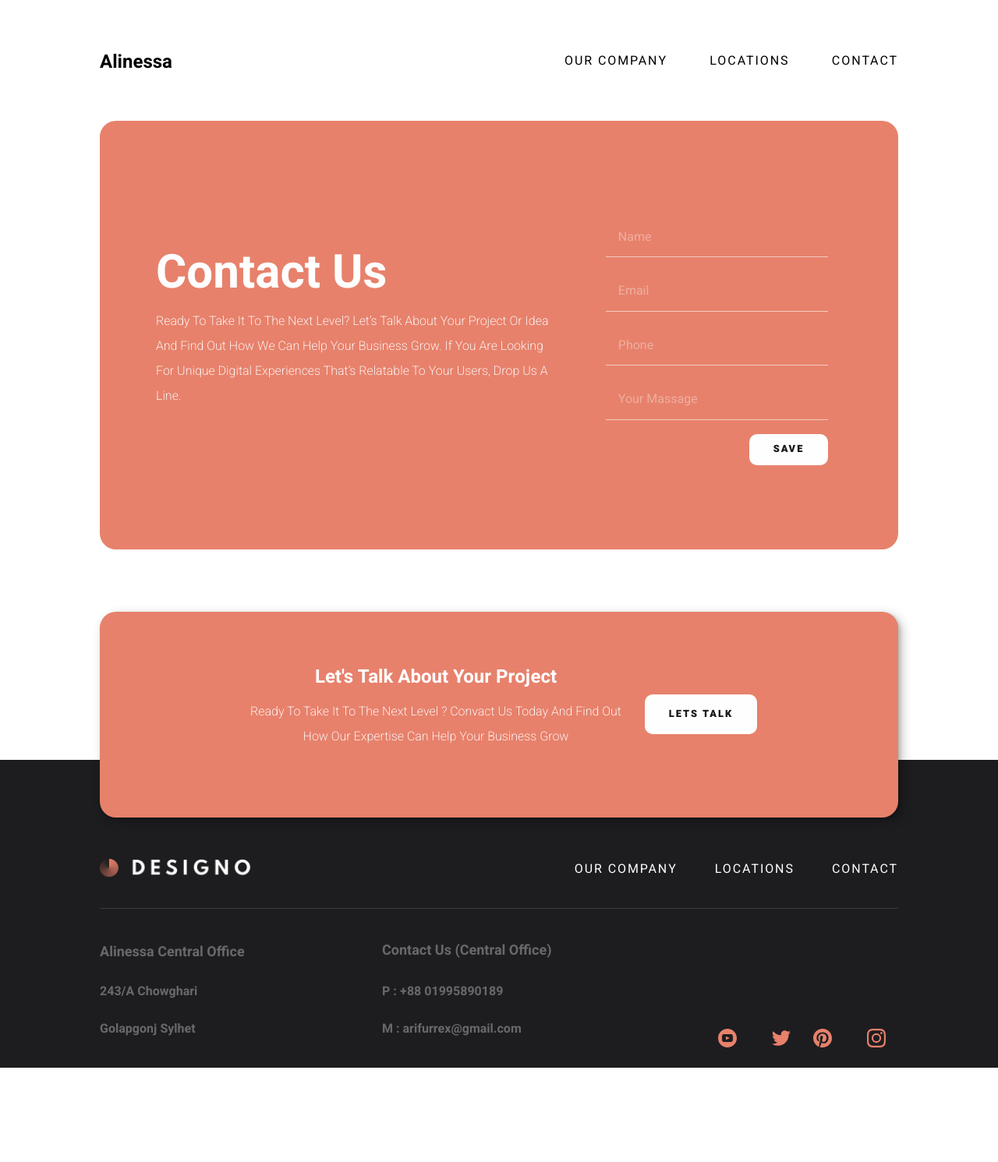
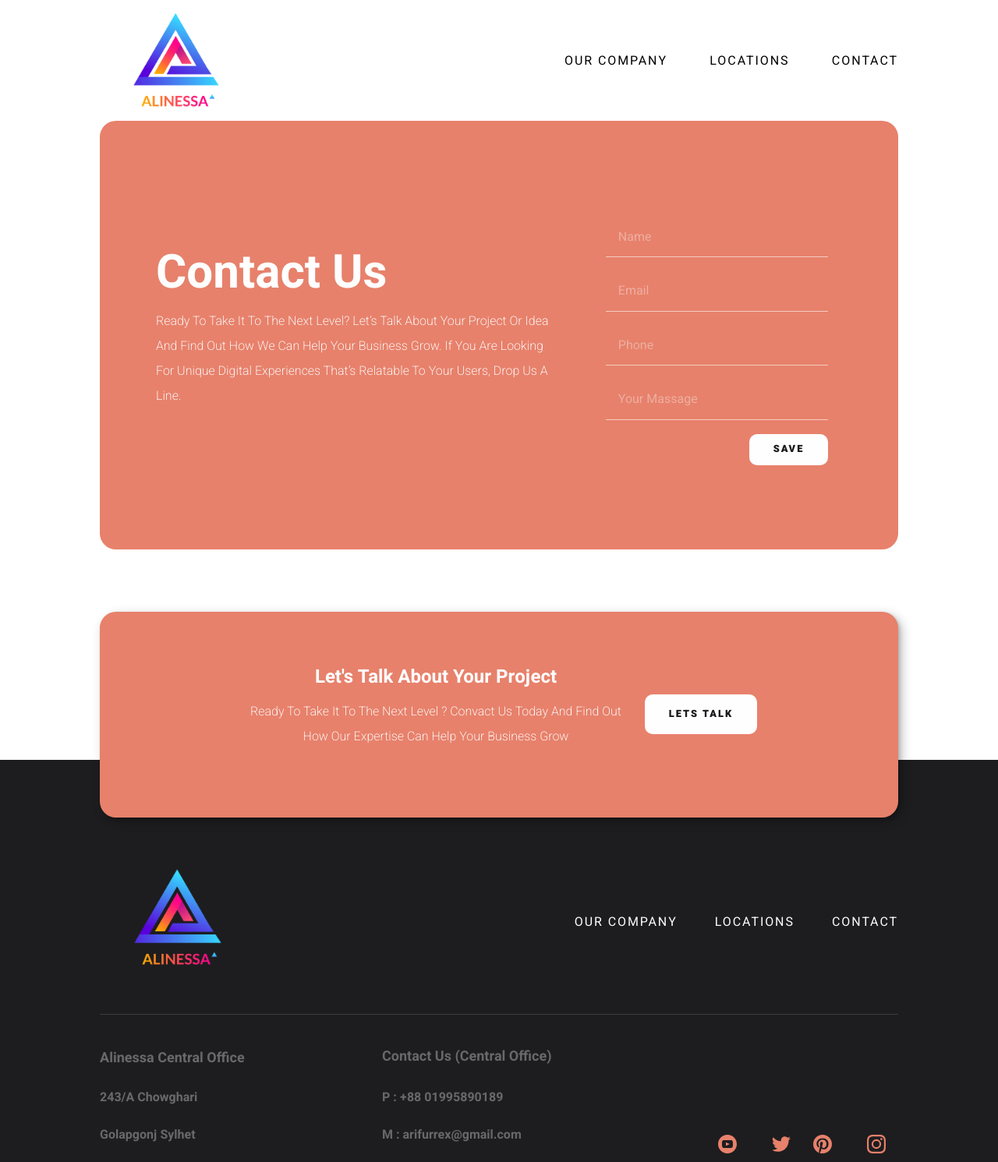
Before and after one commit to Arifurrex/my-company, a plain HTML site: page src/3-pages/contact.html in a window 1280 px wide. Shown: the whole page at 78% size. Before the commit the page ends 1370 px from the top, so only its background shows below. Drawn offline with Linux system fonts and the light colour scheme; files that its build step writes are made by us from their sources.

Commit message:
contact page logo changes

```diff
--- a/src/3-pages/contact.html
+++ b/src/3-pages/contact.html
@@ -27,7 +27,10 @@
     <!-- ============================ -->
     <header>
       <nav>
-        <a href="/index.html"> <h3>Alinessa</h3> </a>
+        <!-- <a href="/index.html"> <h3>Alinessa</h3> </a> -->
+        <a href="/index.html" class="logo-image">
+          <img src="/assets/alinessa_logo.png" alt="logo-light" />
+        </a>
         <ul class="nav-list">
           <li class="nav-list-item">
             <a href="/src/3-pages/aboutus.html" class="black nav-links"
@@ -124,13 +127,13 @@
               how our expertise can help your business grow
             </p>
           </div>
-          <a href="" class="btn letstalk--btn btn_1">lets talk</a>
+          <a href="" class="btn letstalk--btn">lets talk</a>
         </div>
       </section>
       <div class="container footer--container">
         <div class="footer-nav">
           <a href="/index.html" class="logo-image">
-            <img src="/assets/shared/desktop/logo-light.png" alt="logo-light" />
+            <img src="/assets/alinessa_logo.png" alt="logo-light" />
           </a>
           <ul class="footer-nav-list">
             <li class="footer-nav-list-item">
```
